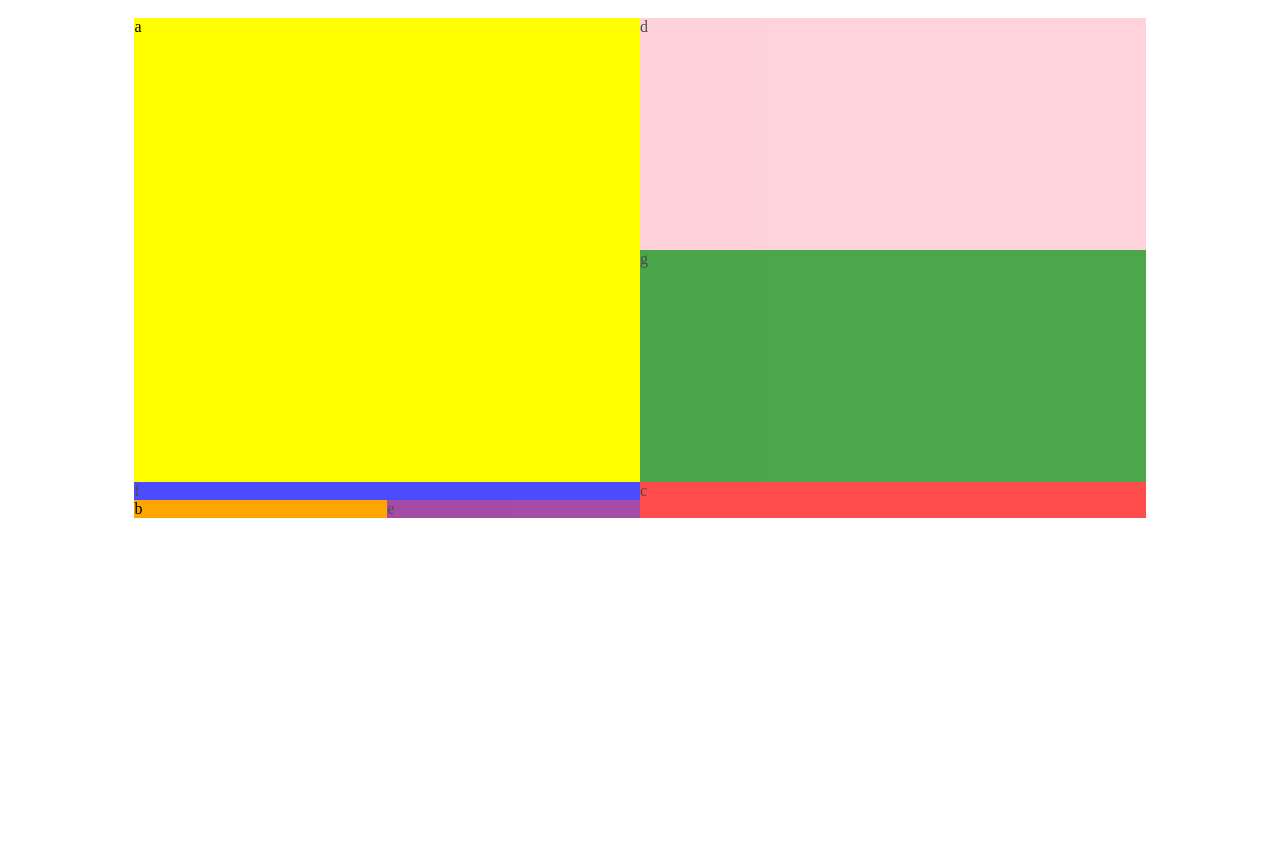
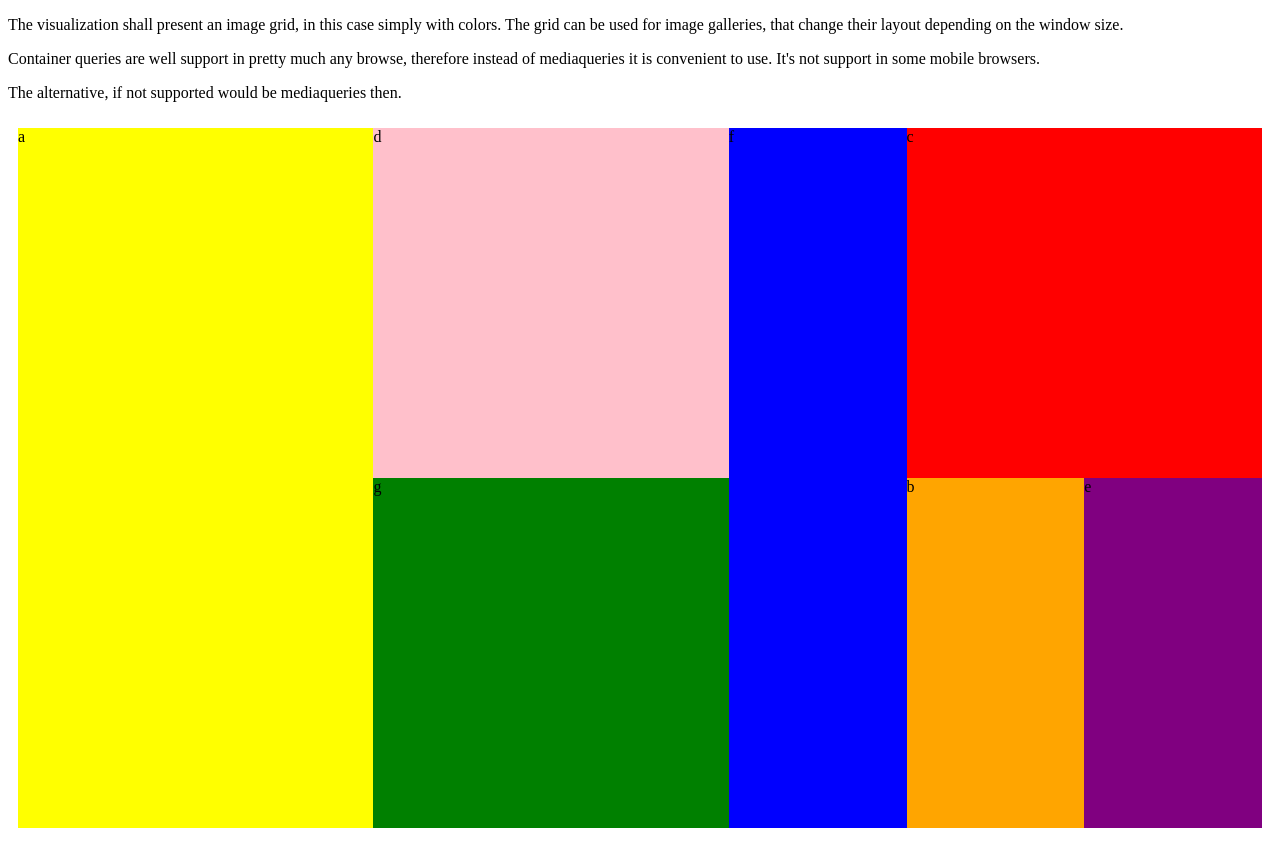
Before and after one commit to LisMaRad/has-not-has, a plain HTML site: page gridElements.html in a window 1280 px wide. Before the commit the page ends 800 px from the top, so only its background shows below. Drawn offline with Linux system fonts and the light colour scheme.

Commit message:
Add information about grid and container queries

```diff
--- a/gridElements.html
+++ b/gridElements.html
@@ -15,7 +15,7 @@
         display: grid;
         height: 100vh;
         grid-template-columns: repeat(4, 1fr);
-        grid-template-rows: repeat(2, 1fr);
+        grid-template-rows: repeat(4, 1fr);
         grid-template-areas:
             "a a a d"
             "b f g g"
@@ -74,8 +74,29 @@
         }
 
     }
+
+    @container raster (min-width: 1140px) {
+        .gridcontainer {
+            grid-template-columns: repeat(7, 1fr);
+            grid-template-rows: repeat(2, 1fr);
+            grid-template-areas:
+                "a a d d f c c"
+                "a a g g f b e";
+            height: 700px;
+            margin: 10px;
+
+        }
+
+        .blue, .green, .red, .pink, .purple {
+            opacity: 1;
+        }
+
+    }
 </style>
 <body>
+    <p>The visualization shall present an image grid, in this case simply with colors. The grid can be used for image galleries, that change their layout depending on the window size. </p>
+    <p>Container queries are well support in pretty much any browse, therefore instead of mediaqueries it is convenient to use. It's not support in some mobile browsers.</p>
+    <p>The alternative, if not supported would be mediaqueries then.</p>
     <div class="box">
     <div class="gridcontainer">
         <div class="yellow">a</div>
```
